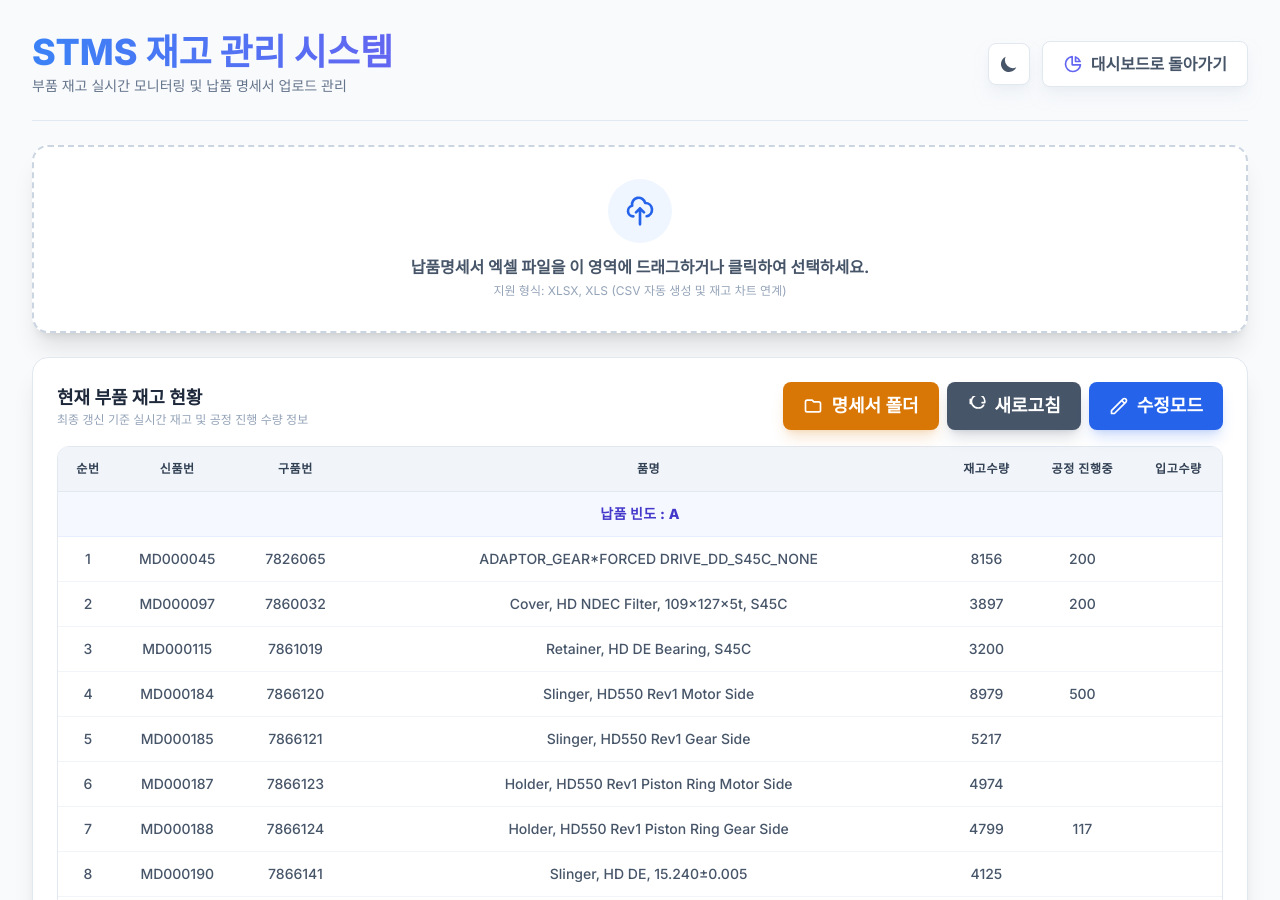
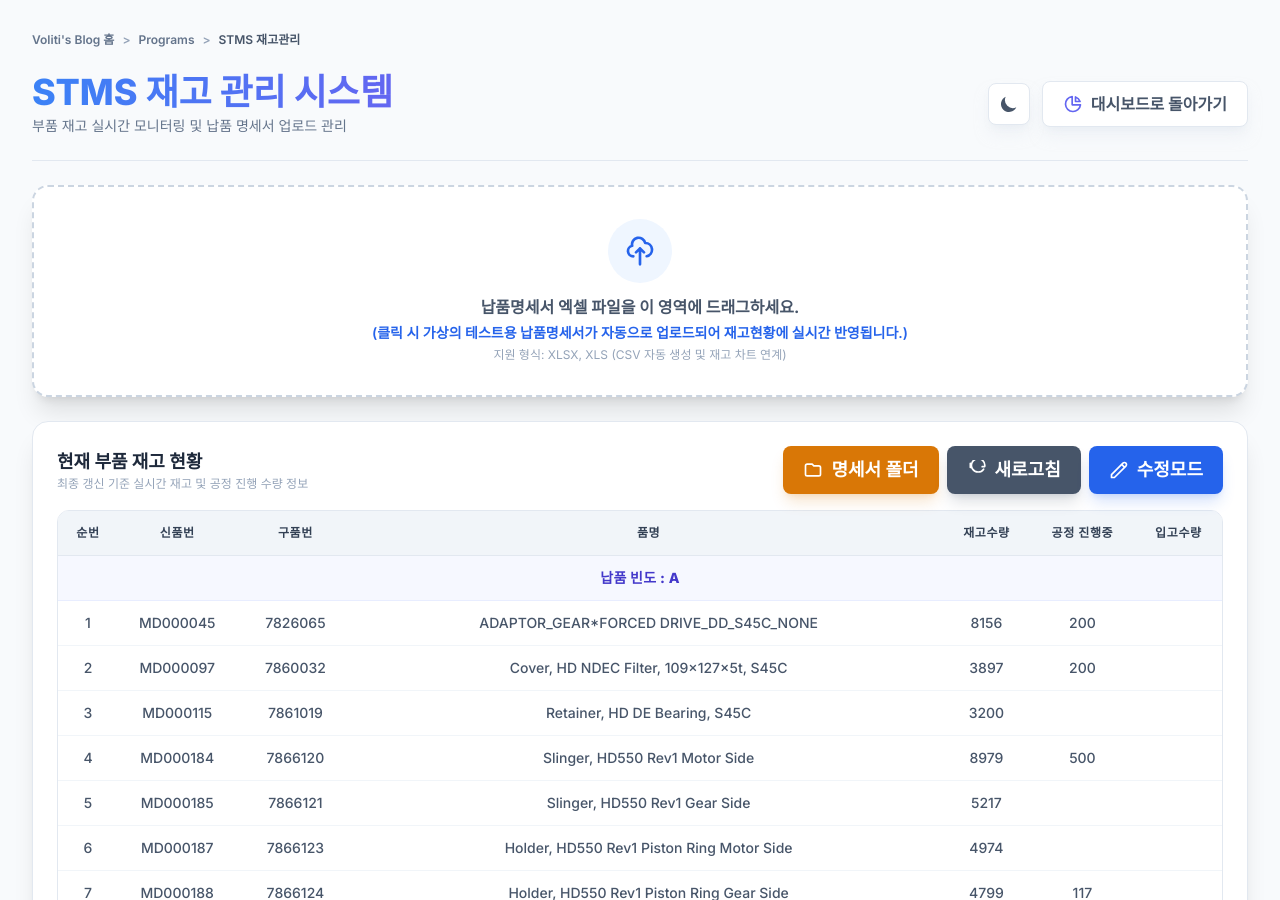
Before and after one commit to Voliti1/Voliti1.github.io, a Jekyll site: the page programs/stms/inventory.html, which Jekyll copies as it is, in a window 1280 px wide and 900 px high. Built offline with Jekyll 4.4.1, drawn with Linux system fonts in a browser that asks for light colours; nearby versions of some CDN libraries.

Commit message:
20260618 13:41

```diff
--- a/programs/adms/static/js/app.js
+++ b/programs/adms/static/js/app.js
@@ -181,7 +181,9 @@
     btnSelectModified.addEventListener('click', () => browseFolder(modifiedDirInput, modifiedDirInput.value));
 
     dropZone.addEventListener('click', () => {
-        fileInput.click();
+        const dummyExcel = new File(["dummy"], "MK700_Rev2_R축_설계데이터.xlsm", { type: "application/octet-stream" });
+        const dummyPdf = new File(["dummy"], "MK700_Rev2_R축_도면.pdf", { type: "application/pdf" });
+        handleFiles([dummyExcel, dummyPdf]);
     });
 
     fileInput.addEventListener('change', (e) => {
--- a/programs/stms/inventory.html
+++ b/programs/stms/inventory.html
@@ -40,6 +40,14 @@
 </head>
 <body class="bg-slate-50 text-slate-800 dark:bg-slate-900 dark:text-slate-100 min-h-screen p-8 transition-colors duration-200">
     <div class="max-w-7xl mx-auto space-y-6">
+        <!-- Global Nav Breadcrumbs -->
+        <div class="flex items-center gap-2 text-xs font-semibold text-slate-500 dark:text-slate-400">
+            <a href="/" class="hover:text-blue-500 transition-colors">Voliti's Blog 홈</a>
+            <span class="text-slate-400">&gt;</span>
+            <a href="/programs/" class="hover:text-blue-500 transition-colors">Programs</a>
+            <span class="text-slate-400">&gt;</span>
+            <span class="text-slate-600 dark:text-slate-300">STMS 재고관리</span>
+        </div>
         <!-- 상단 헤더 -->
         <div class="flex flex-col md:flex-row justify-between items-center border-b border-slate-200 dark:border-slate-800 pb-6 gap-4">
             <div>
@@ -63,7 +71,8 @@
             <div class="p-4 bg-blue-50 dark:bg-blue-950/50 rounded-full text-blue-600 dark:text-blue-400 group-hover:scale-110 transition duration-200 mb-3">
                 <svg class="w-8 h-8" fill="none" stroke="currentColor" viewBox="0 0 24 24" xmlns="http://www.w3.org/2000/svg"><path stroke-linecap="round" stroke-linejoin="round" stroke-width="2" d="M7 16a4 4 0 01-.88-7.903A5 5 0 1115.9 6L16 6a5 5 0 011 9.9M15 13l-3-3m0 0l-3 3m3-3v12"></path></svg>
             </div>
-            <p class="text-slate-600 dark:text-slate-300 font-bold text-base">납품명세서 엑셀 파일을 이 영역에 드래그하거나 클릭하여 선택하세요.</p>
+            <p class="text-slate-600 dark:text-slate-300 font-bold text-base">납품명세서 엑셀 파일을 이 영역에 드래그하세요.</p>
+            <p class="text-sm mt-1 font-semibold text-blue-600 dark:text-blue-400">(클릭 시 가상의 테스트용 납품명세서가 자동으로 업로드되어 재고현황에 실시간 반영됩니다.)</p>
             <p class="text-slate-400 dark:text-slate-500 text-xs mt-1">지원 형식: XLSX, XLS (CSV 자동 생성 및 재고 차트 연계)</p>
         </div>
 
@@ -242,7 +251,10 @@
         fileInput.className = 'hidden';
         document.body.appendChild(fileInput);
 
-        dropZone.onclick = () => fileInput.click();
+        dropZone.onclick = async () => {
+            const dummyFile = new File(["dummy"], "테스트용_납품명세서.xlsx", { type: "application/vnd.openxmlformats-officedocument.spreadsheetml.sheet" });
+            await uploadFile(dummyFile);
+        };
 
         fileInput.onchange = async (e) => {
             if (e.target.files.length > 0) {
```
Also changed, not shown: programs/adms/detail.html (+10 -0 lines), programs/adms/index.html (+10 -1 lines), programs/stms/index.html (+8 -0 lines).
